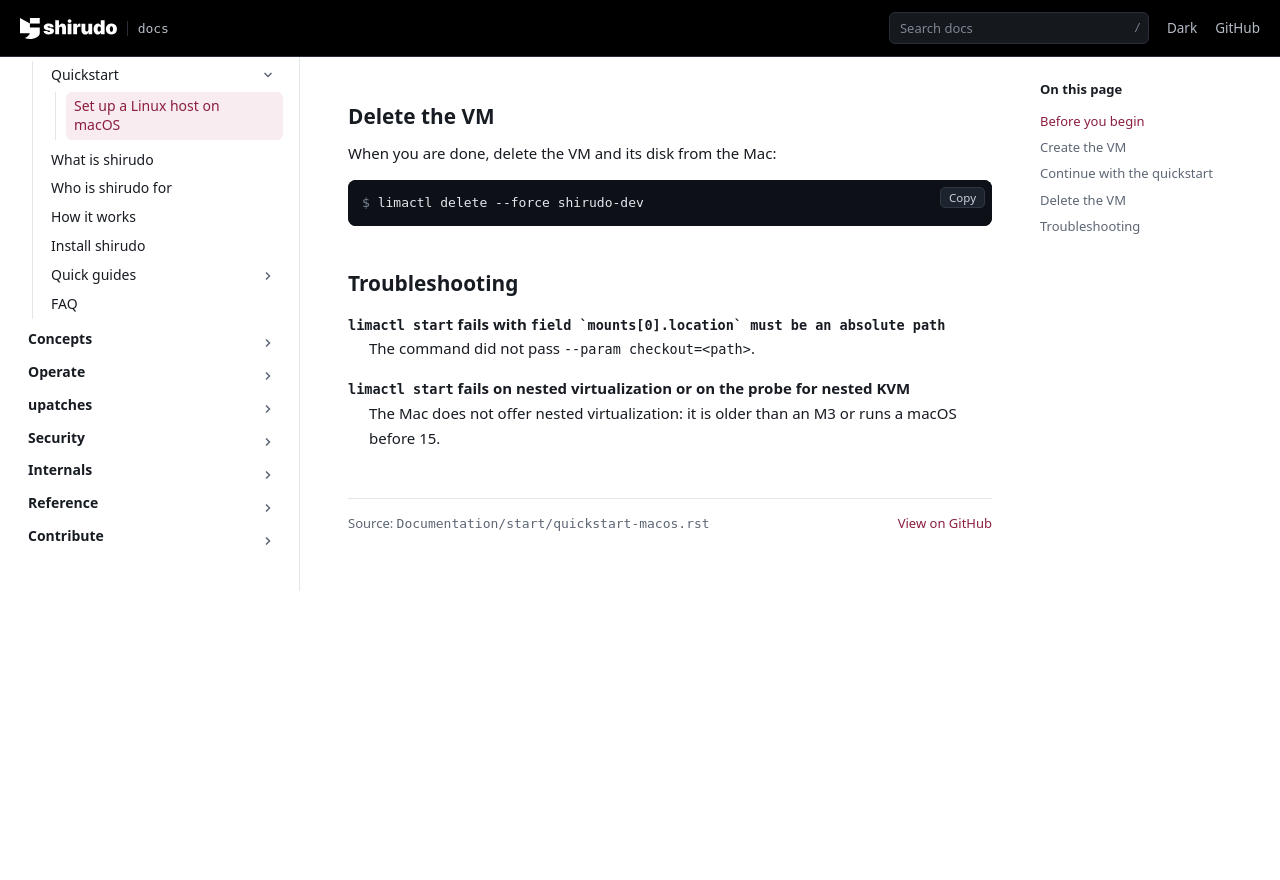
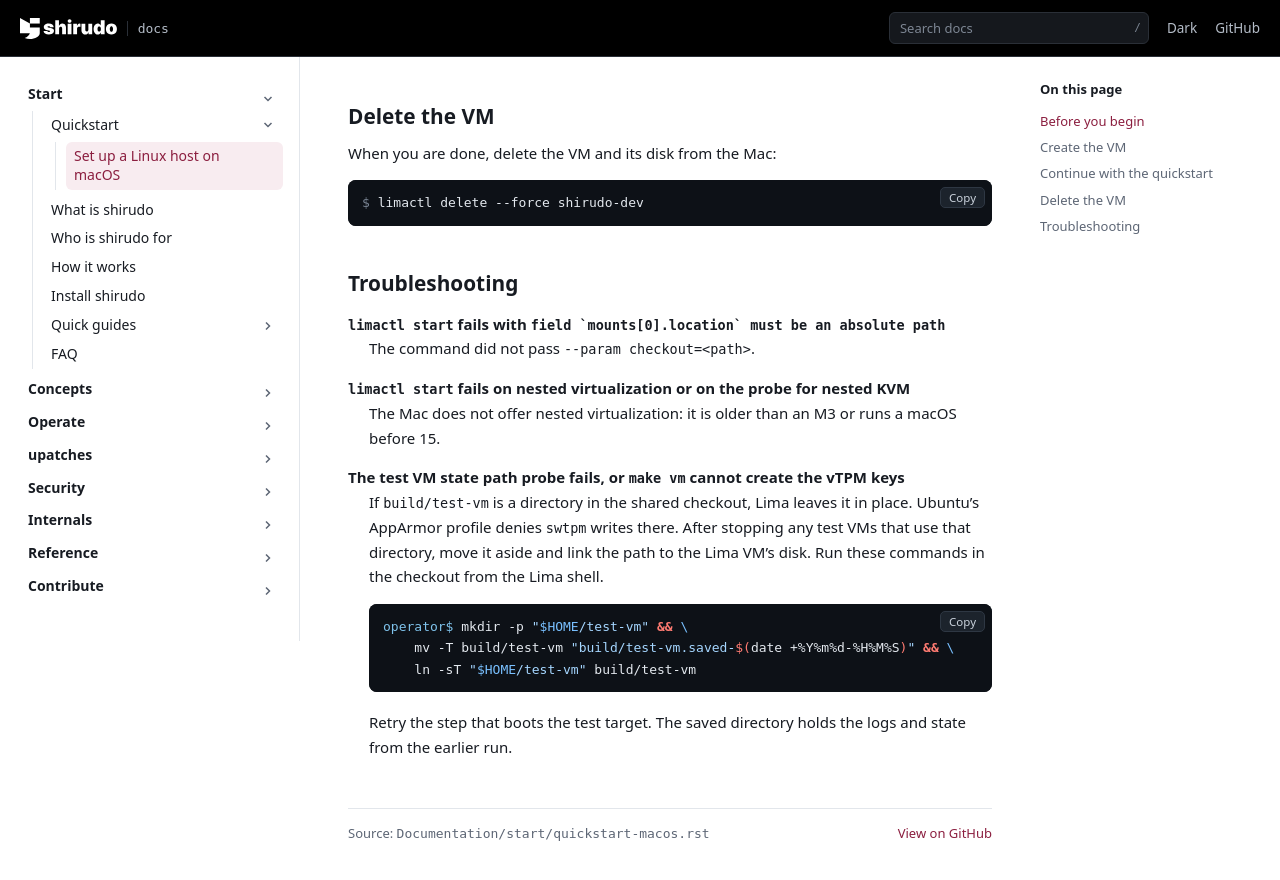
Before and after one commit to AliBashaSY/shirudo, a Sphinx documentation site: the page built from Documentation/start/quickstart-macos.rst, in a window 1280 px wide and 900 px high, scrolled down 1617 px. Shown: the top 880 px of the window. Built offline with Sphinx 7.4.7, drawn with Linux system fonts in a browser that asks for light colours; pages that are not in the unit, such as notebooks, are missing from menus; before the commit the page ends 2208 px from its top, so only the background shows below that.

Commit message:
lima: flag a conflicting test VM state path
Lima provisioning skips the test VM state symlink when the checkout
already contains build/test-vm. The quickstart then stores TPM state on
the macOS share, where Ubuntu AppArmor denies swtpm writes. The runner
fails with "could not create the keys of the vTPM".

Detect the conflict in a Lima readiness probe. Document how to save
the existing state and point the checkout at the guest disk.

Fixes: 731e7434dc5c ("infra: add a VM to try shirudo on macOS")
Signed-off-by: Andrea Lattuada <andrea@lattuada.me>

```diff
--- a/Documentation/start/quickstart-macos.rst
+++ b/Documentation/start/quickstart-macos.rst
@@ -121,3 +121,19 @@ Troubleshooting
 ``limactl start`` fails on nested virtualization or on the probe for nested KVM
    The Mac does not offer nested virtualization: it is older than an M3
    or runs a macOS before 15.
+
+The test VM state path probe fails, or ``make vm`` cannot create the vTPM keys
+   If ``build/test-vm`` is a directory in the shared checkout, Lima leaves
+   it in place. Ubuntu's AppArmor profile denies ``swtpm`` writes there.
+   After stopping any test VMs that use that directory, move it aside and
+   link the path to the Lima VM's disk. Run these commands in the checkout
+   from the Lima shell.
+
+   .. code-block:: console
+
+      operator$ mkdir -p "$HOME/test-vm" && \
+          mv -T build/test-vm "build/test-vm.saved-$(date +%Y%m%d-%H%M%S)" && \
+          ln -sT "$HOME/test-vm" build/test-vm
+
+   Retry the step that boots the test target. The saved directory holds
+   the logs and state from the earlier run.
```
Also changed, not shown: 1 other file.
